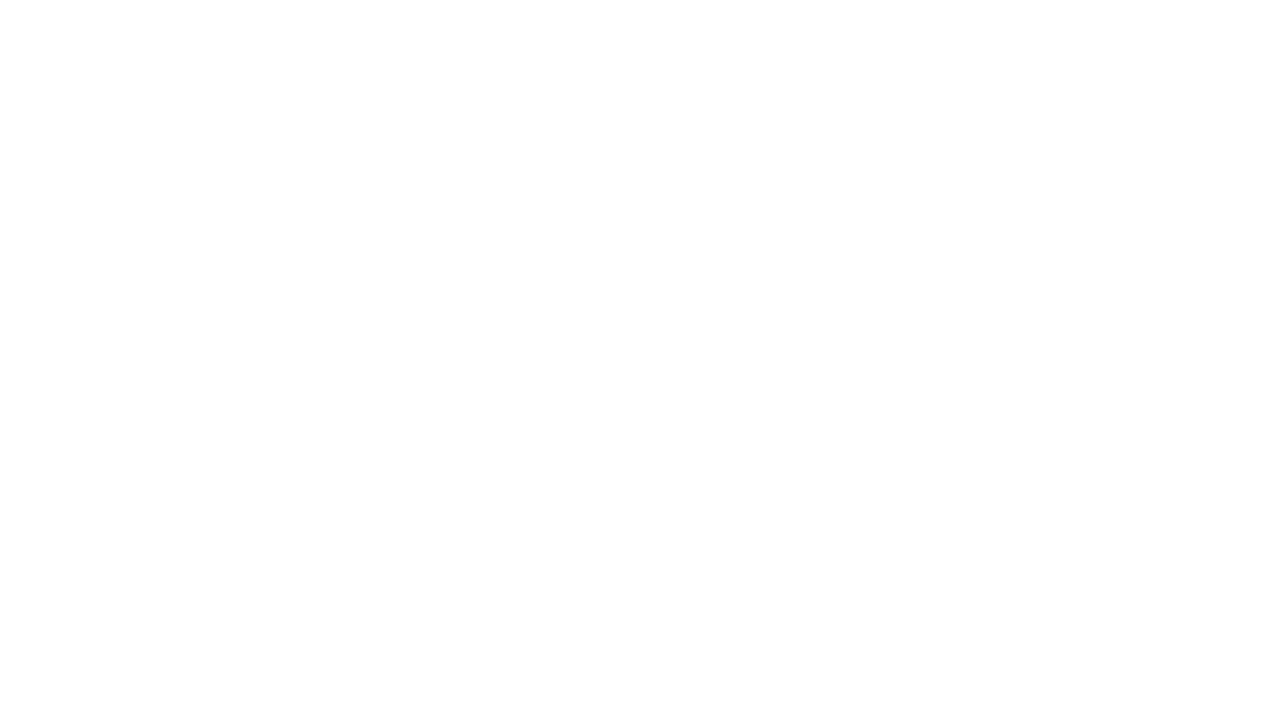
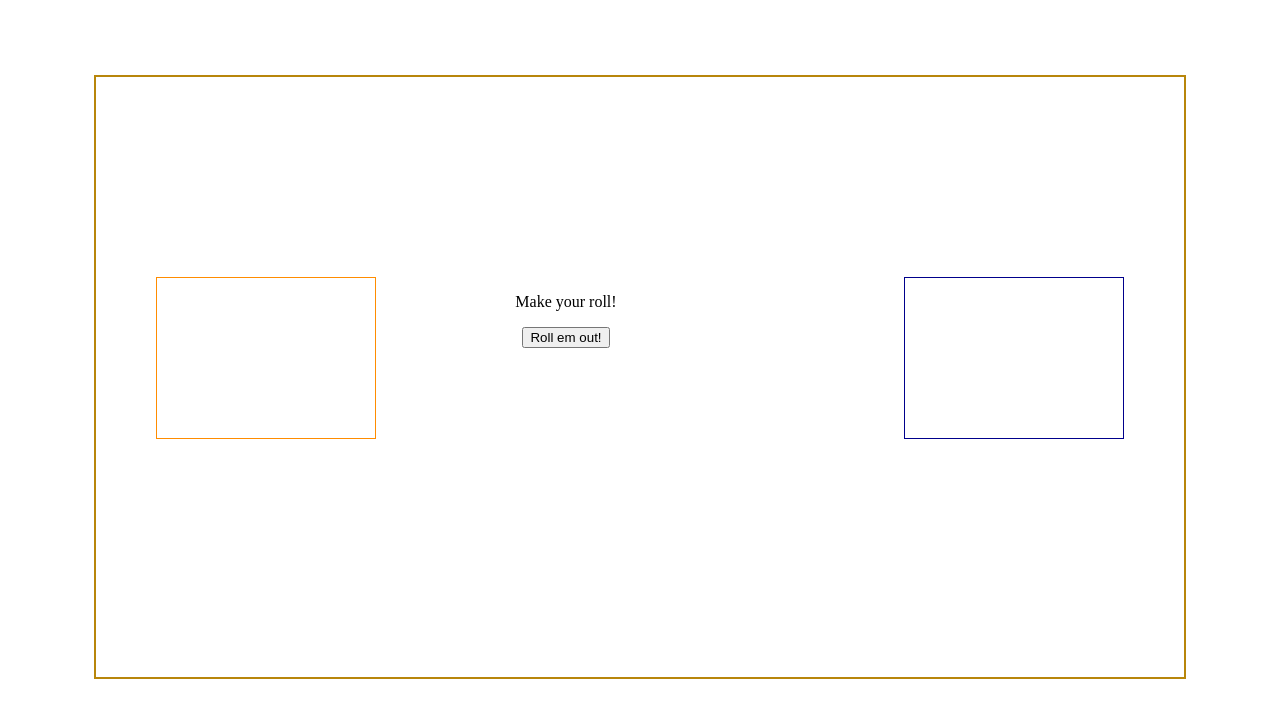
Before and after one commit to AUnderwood9/DieRollProject, a plain HTML site: page index.html in a window 1280 px wide. Drawn offline with Linux system fonts and the light colour scheme.

Commit message:
The entire project solved.

```diff
--- a/index.html
+++ b/index.html
@@ -5,7 +5,7 @@
 	<meta name="viewport" content="width=device-width, initial-scale=1.0">
 	<meta http-equiv="X-UA-Compatible" content="ie=edge">
 	<title>Document</title>
-	<link rel="stylesheet" href="style/style.css">
+	<link rel="stylesheet" type="text/css" href="style/style.css">
 </head>
 <body>
 
@@ -13,7 +13,7 @@
 		to add elements to the DOM using JavaScript. Maybe we will run into a situation where we do not want something
 		to display on a webpage until something happens.
 	-->
-	<div id="dieDiv">
+	<div id="die-div">
 
 	</div>
 
--- a/src/index.js
+++ b/src/index.js
@@ -18,3 +18,61 @@ function checkDiceRolls(){
 		console.log("Sorry that roll sucked. :( Die 1: " +  dieRoll1 + " Die 2: " + dieRoll2);
 	}
 }
+
+var dieBox = document.getElementById("die-div");
+var dieRollMessage = document.createElement("p");
+var dieBoxRollButton = document.createElement("button");
+var dieDiv1 = document.createElement("div");
+var dieDiv1Text = document.createElement("p");
+var dieDiv2 = document.createElement("div");
+var dieDiv2Text = document.createElement("p");
+var dieRollMessageContainer = document.createElement("div");
+
+dieRollMessageContainer.setAttribute("class", "dieRollMessageContainer");
+dieBoxRollButton.setAttribute("id", "die-roll-button");
+dieBoxRollButton.appendChild(document.createTextNode("Roll em out!"));
+dieRollMessage.textContent = "Make your roll!";
+dieRollMessage.style = "text-align: center";
+dieDiv1.setAttribute("class", "dieDiv1");
+dieDiv2.setAttribute("class", "dieDiv2");
+dieDiv1.appendChild(dieDiv1Text);
+dieDiv2.appendChild(dieDiv2Text);
+
+dieBoxRollButton.addEventListener("click", checkDiceRollsDom);
+
+// dieBox.innerHTML = "<p> Make Your Roll </p>";
+// dieBox.appendChild(dieRollMessage);
+dieBox.appendChild(dieDiv1);
+// dieBox.appendChild(dieBoxRollButton);
+dieRollMessageContainer.appendChild(dieRollMessage);
+dieRollMessageContainer.appendChild(dieBoxRollButton);
+dieBox.appendChild(dieRollMessageContainer);
+dieBox.appendChild(dieDiv2);
+
+function checkDiceRollsDom(){
+	var dieRoll1 = rollMyDie(true);
+	var dieRoll2 = rollMyDie(true);
+
+	dieDiv1Text.textContent = dieRoll1;
+	dieDiv2Text.textContent = dieRoll2;
+
+if((dieRoll1 == dieRoll2) && (dieRoll1 == 1 && dieRoll2 == 1)){
+	dieDiv1.style = "border-color: green";
+	dieDiv2.style = "border-color: green";
+	dieRollMessage.textContent = "Snake Eyees!!!! :~~~~~";
+} else if(dieRoll1 == dieRoll2){
+	// dieRollMessage.textContent = "We have a winner! :D Die 1: " +  dieRoll1 + " Die 2: " + dieRoll2;
+	// dieDiv1Text.textContent = dieRoll1;
+	// dieDiv2Text.textContent = dieRoll2;
+	dieDiv1.style = "border-color: blue";
+	dieDiv2.style = "border-color: blue";
+	dieRollMessage.textContent = "We have a winner! :D";
+} else {
+		// dieRollMessage.textContent = "Sorry that roll sucked. :( Die 1: " +  dieRoll1 + " Die 2: " + dieRoll2;
+		// dieDiv1Text.textContent = dieRoll1;
+		// dieDiv2Text.textContent = dieRoll2;
+		dieDiv1.style = "border-color: orange";
+		dieDiv2.style = "border-color: orange";
+		dieRollMessage.textContent = "Sorry that roll sucked. :(";
+	}
+}
--- a/style/style.css
+++ b/style/style.css
@@ -0,0 +1,36 @@
+#die-div{
+	padding-top: 200px;
+	width: 85vw;
+	height: 50vh;
+	margin: 75px auto;
+	border: 2px solid darkgoldenrod;
+}
+
+#die-roll-button{
+	display: block;
+	margin: 0 auto;
+}
+
+.dieDiv1{
+	width: 20%;
+	height: 40%;
+	border: 1px solid darkorange;
+	float: left;
+	text-align: center;
+	margin-left: 60px;
+}
+
+.dieRollMessageContainer{
+	width: 35%;
+	height: 40%;
+	float: left;
+}
+
+.dieDiv2{
+	width: 20%;
+	height: 40%;
+	border: 1px solid darkblue;
+	float: right;
+	text-align: center;
+	margin-right: 60px;
+}
```
